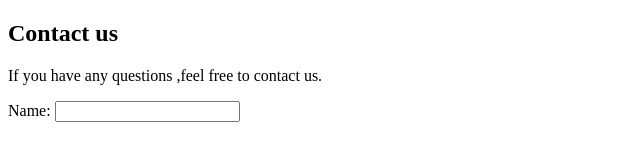
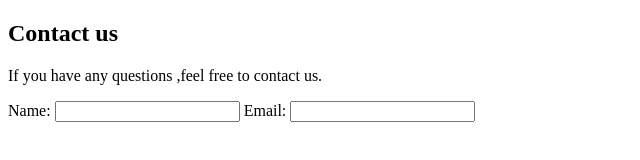
Before and after one commit to Gayatrimhase021/css-webpage, a plain HTML site: page contact.html in a window 1280 px wide. Shown: the whole page, without its empty margins (0-640 px from the left). Drawn offline with Linux system fonts and the light colour scheme.

Commit message:
added some info

```diff
--- a/contact.html
+++ b/contact.html
@@ -11,6 +11,9 @@
     <form>
         <label for="user name ">Name:</label>
         <input type="text" inputid="user name">
+
+        <label>Email:</label>
+        <input type="email"></input><br>
     </form>
 </body>
 </html>
```
